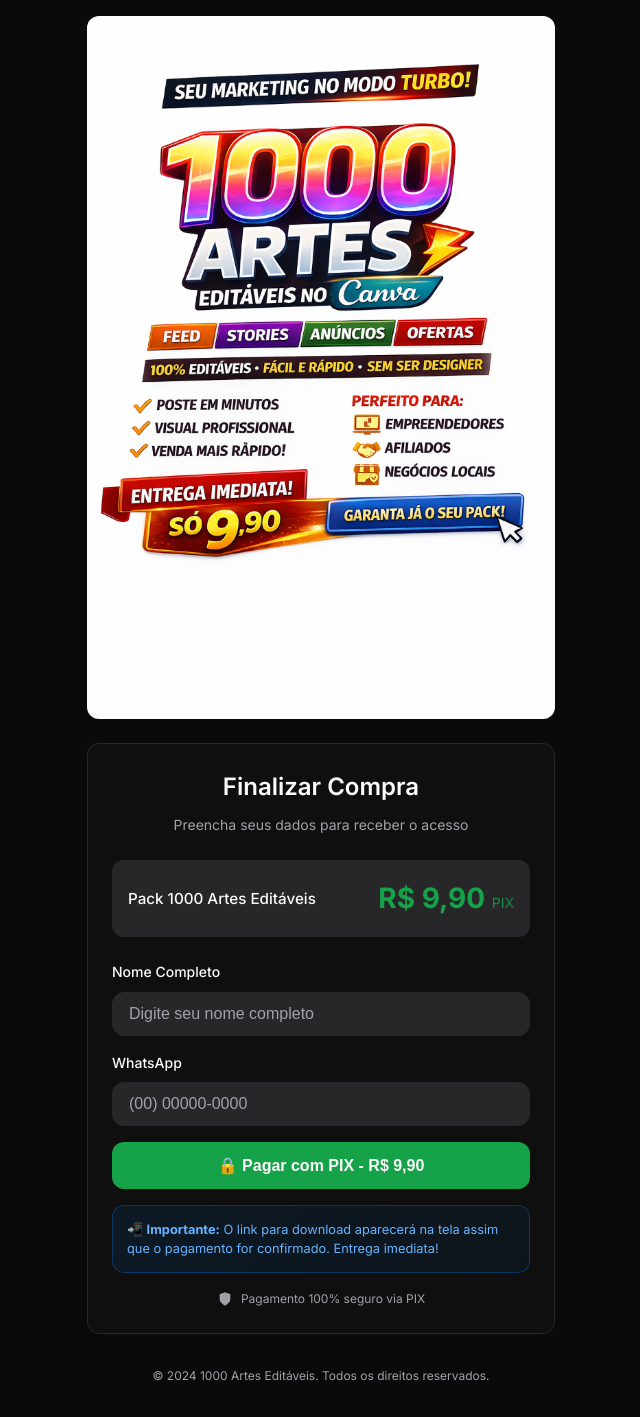
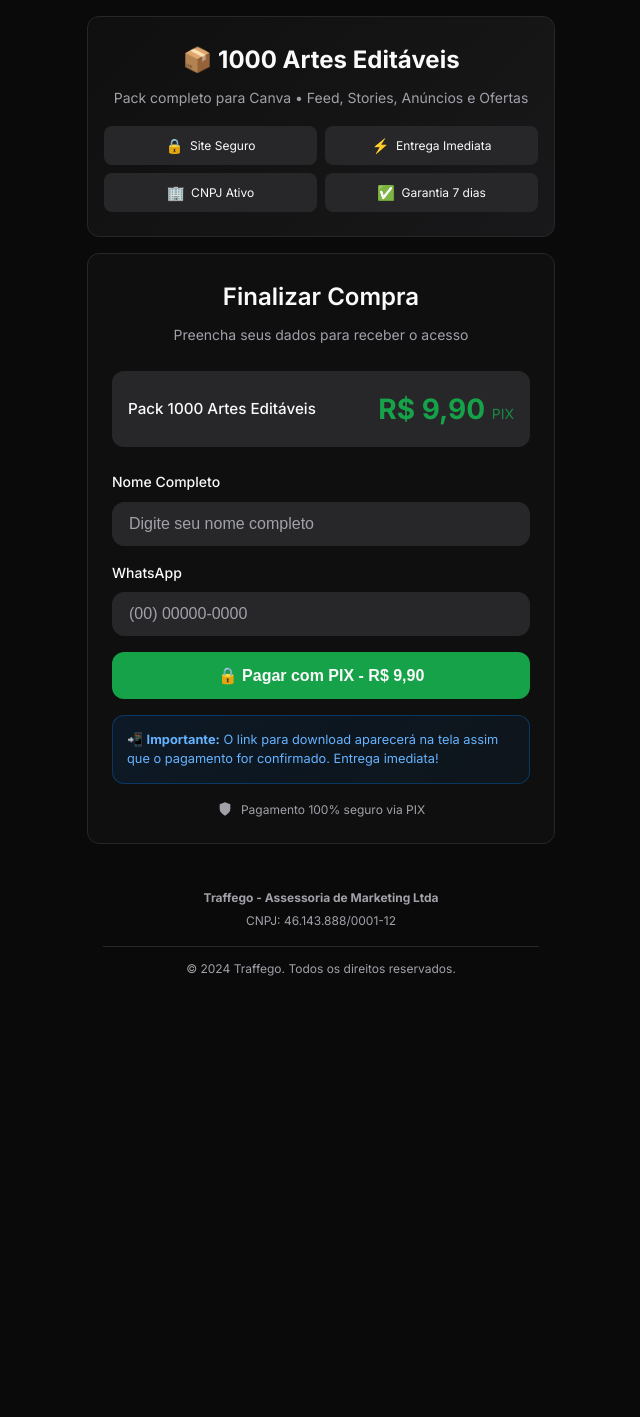
Before and after one commit to traffego/1000arteseditaveis, a PHP site: page / in a window 1280 px wide. Shown: the whole page, without its empty margins (319-959 px from the left). After the commit the page ends 976 px from the top, so only its background shows below. Run offline with PHP 8.4, Linux system fonts and the light colour scheme.

Commit message:
Alterando Titulos de algumas classes css

```diff
--- a/css/style.css
+++ b/css/style.css
@@ -54,6 +54,51 @@
     width: 100%;
     height: auto;
     display: block;
+}
+
+/* Hero Section */
+.hero {
+    text-align: center;
+    padding: 1.5rem 1rem;
+    margin-bottom: 1rem;
+    background: linear-gradient(135deg, hsl(var(--card)) 0%, hsl(240 3.7% 10%) 100%);
+    border: 1px solid hsl(var(--border));
+    border-radius: var(--radius);
+}
+
+.hero-title {
+    font-size: 1.5rem;
+    font-weight: 700;
+    color: hsl(var(--foreground));
+    margin-bottom: 0.5rem;
+}
+
+.hero-subtitle {
+    font-size: 0.875rem;
+    color: hsl(var(--muted-foreground));
+    margin-bottom: 1rem;
+}
+
+.trust-badges {
+    display: grid;
+    grid-template-columns: repeat(2, 1fr);
+    gap: 0.5rem;
+}
+
+.trust-badge {
+    display: flex;
+    align-items: center;
+    justify-content: center;
+    gap: 0.4rem;
+    padding: 0.5rem;
+    background: hsl(var(--secondary));
+    border-radius: calc(var(--radius) - 4px);
+    font-size: 0.75rem;
+    color: hsl(var(--foreground));
+}
+
+.trust-icon {
+    font-size: 0.9rem;
 }
 
 /* Card */
@@ -414,7 +459,7 @@
 /* Footer */
 .footer {
     text-align: center;
-    padding: 1rem;
+    padding: 1.5rem 1rem;
     color: hsl(var(--muted-foreground));
     font-size: 0.75rem;
 }
@@ -422,6 +467,16 @@
 .footer a {
     color: hsl(var(--primary));
     text-decoration: none;
+}
+
+.company-info {
+    margin-bottom: 0.75rem;
+    padding-bottom: 0.75rem;
+    border-bottom: 1px solid hsl(var(--border));
+}
+
+.company-info p {
+    margin: 0.25rem 0;
 }
 
 /* Security Badge */
--- a/index.php
+++ b/index.php
@@ -12,15 +12,35 @@
 </head>
 <body>
     <div class="container">
-        <!-- Banner -->
-        <div class="banner">
-            <img src="assets/banner.png" alt="1000 Artes Editáveis no Canva">
+        <!-- Hero Section -->
+        <div class="hero">
+            <h1 class="hero-title">📦 1000 Artes Editáveis</h1>
+            <p class="hero-subtitle">Pack completo para Canva • Feed, Stories, Anúncios e Ofertas</p>
+
+            <div class="trust-badges">
+                <div class="trust-badge">
+                    <span class="trust-icon">🔒</span>
+                    <span>Site Seguro</span>
+                </div>
+                <div class="trust-badge">
+                    <span class="trust-icon">⚡</span>
+                    <span>Entrega Imediata</span>
+                </div>
+                <div class="trust-badge">
+                    <span class="trust-icon">🏢</span>
+                    <span>CNPJ Ativo</span>
+                </div>
+                <div class="trust-badge">
+                    <span class="trust-icon">✅</span>
+                    <span>Garantia 7 dias</span>
+                </div>
+            </div>
         </div>
 
         <!-- Checkout Card -->
         <div class="card">
             <div class="card-header">
-                <h1 class="card-title">Finalizar Compra</h1>
+                <h2 class="card-title">Finalizar Compra</h2>
                 <p class="card-description">Preencha seus dados para receber o acesso</p>
             </div>
 
@@ -64,7 +84,11 @@
 
         <!-- Footer -->
         <footer class="footer">
-            <p>© 2024 1000 Artes Editáveis. Todos os direitos reservados.</p>
+            <div class="company-info">
+                <p><strong>Traffego - Assessoria de Marketing Ltda</strong></p>
+                <p>CNPJ: 46.143.888/0001-12</p>
+            </div>
+            <p>© 2024 Traffego. Todos os direitos reservados.</p>
         </footer>
     </div>
 
```
Also changed, not shown: success.php (+18 -3 lines).
